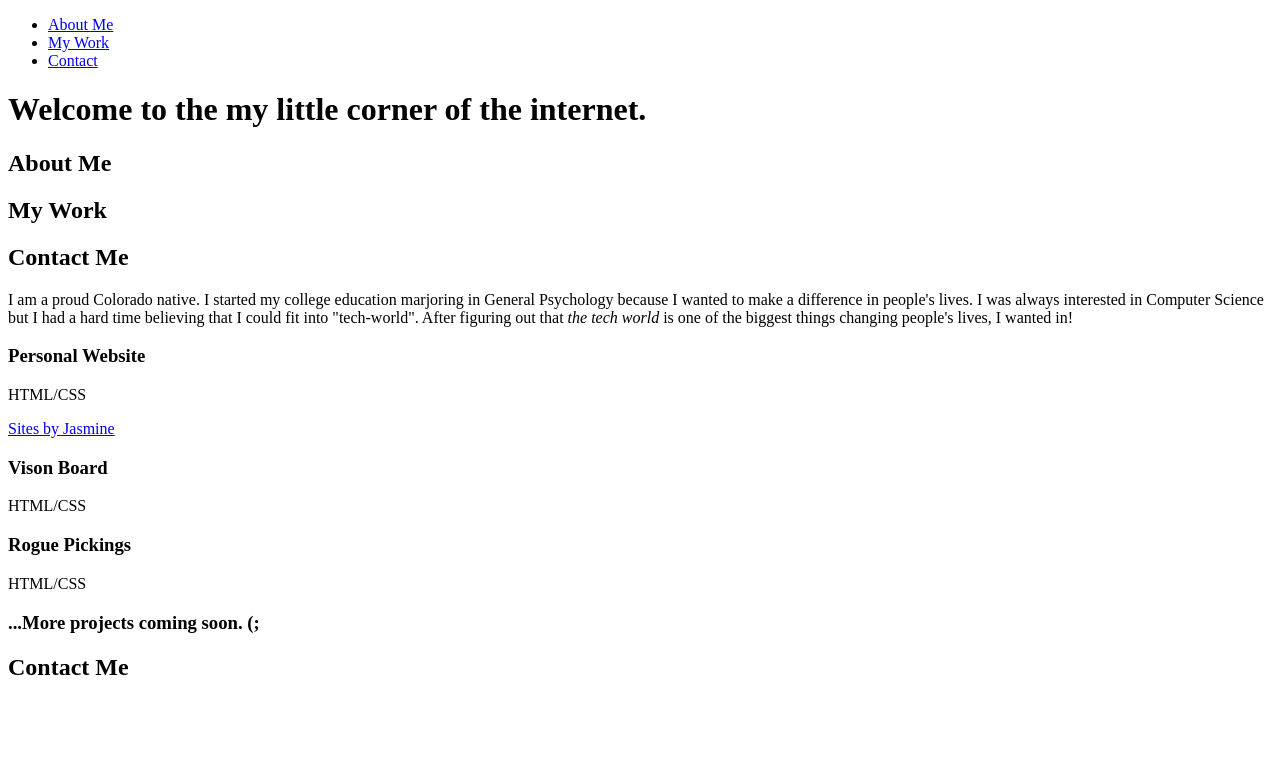
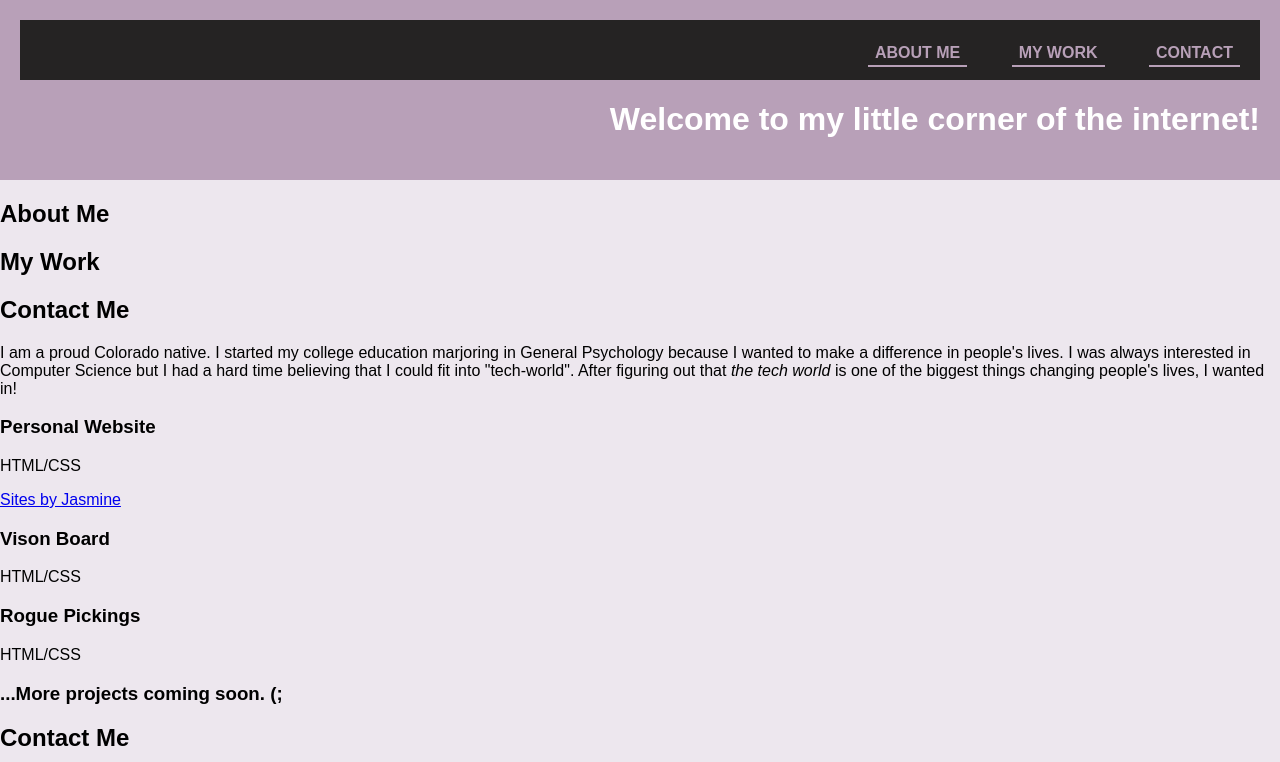
Before and after one commit to jazcr/Portfolio1, a plain HTML site: page index.html in a window 1280 px wide. Shown: the top 762 px of the page. Drawn offline with Linux system fonts and the light colour scheme.

Commit message:
initital CSS for header

```diff
--- a/assets/style.css
+++ b/assets/style.css
@@ -0,0 +1,54 @@
+* {
+    box-sizing: border-box;
+  }
+
+
+  body {
+    font-family: Arial;
+    margin: 0;
+    background-color: #ede7ee;
+  }
+
+
+  #head {
+    padding: 20px;
+    text-align: center;
+    background: #b8a0b8;
+    color: white;
+  }
+
+  #head h1 {
+    display: flex;
+    justify-content: flex-end;
+    justify-items: flex-end;
+
+  }
+
+  nav {
+    display: flex;
+    height: 60px;
+    justify-content: flex-end;
+    background-color: #252323;
+
+  }
+
+  nav a {
+    color: #b8a0b8;
+    font-weight: 700;
+    margin: 0px;
+    padding: 0px;
+    text-decoration: none;
+    text-align: center;
+  }
+
+  nav ul {
+    list-style-type: none;
+  }
+
+  nav li {
+    border-bottom: #b8a0b8 solid 2px;
+    display: inline-block;
+    margin: 5px 20px;
+    padding: 3px 7px;
+    text-transform: uppercase;
+  }
--- a/index.html
+++ b/index.html
@@ -18,7 +18,7 @@
         </ul>
     </nav>
 
-        <h1>Welcome to the my little corner of the internet.</h1>
+        <h1>Welcome to my little corner of the internet!</h1>
 
     </header>
 
@@ -68,7 +68,5 @@
         </ul>
 
     </footer>
-
-
 </body>
 </html>
```
